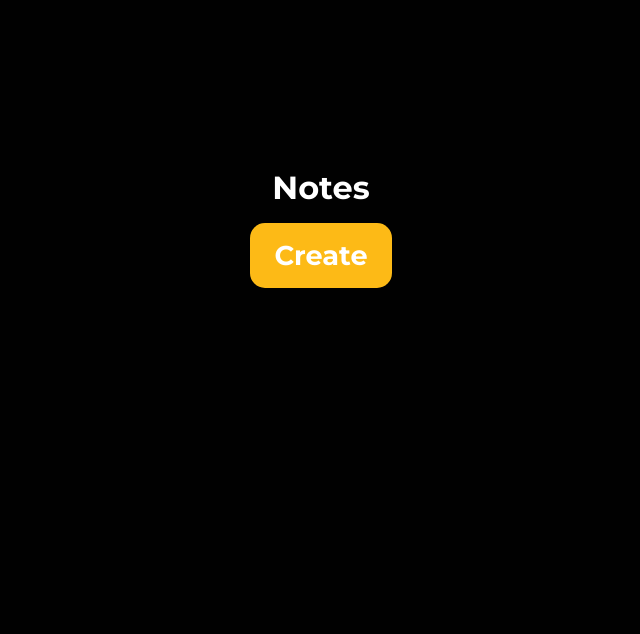
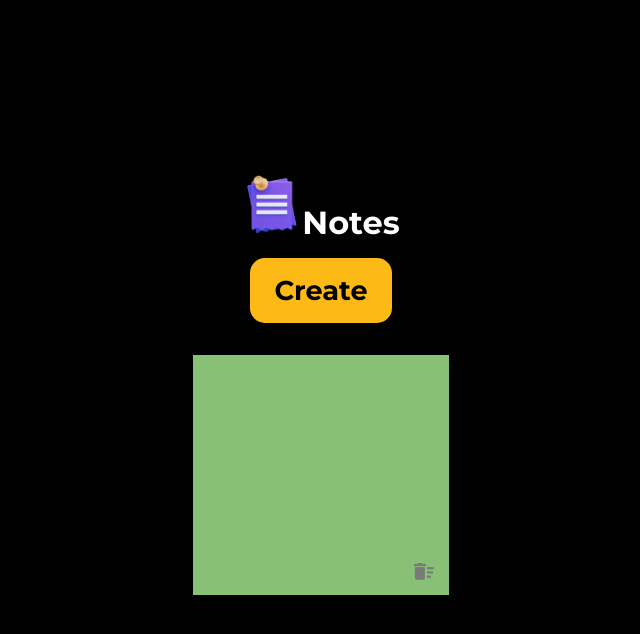
Before and after one commit to kshitijk4poor/javascript30, a plain HTML site: page notes app/index.html in a window 1280 px wide. Both pictures are taken after a click on the button "Create". Shown: the whole page, without its empty margins (319-959 px from the left). Drawn offline with Linux system fonts and the light colour scheme.

Commit message:
need to fix localstorage issue

```diff
--- a/notes app/index.html
+++ b/notes app/index.html
@@ -10,17 +10,15 @@
     </head>
     <body>
         <div class="container">
-            <h1>Notes</h1>
-        <button onclick="notes()">Create</button>
+            <h1><img src="img/notes.png">Notes</h1>
+        <button class="btn">Create</button>
             <div class="notes-container">
-                <p contenteditable="true" class="input-box"></p>
+                <!-- <p contenteditable="true" class="input-box">
+                    <img src="img/delete.png">
+                </p> -->
             </div>
         </div>
-        <script>
-            function notes(){
-                document.getElementById("input-box").style.padding='1rem';
-            }
-        </script>
+        <script src="notes.js" async defer></script>
 
     </body>
 </html>
--- /dev/null
+++ b/notes app/notes.js
@@ -0,0 +1,33 @@
+const notesContainer = document.querySelector(".notes-container");
+const createBtn = document.querySelector(".btn");
+let notes = document.querySelector(".input-box");
+
+createBtn.addEventListener("click",()=>{
+    let inputBox = document.createElement("p");
+    let img = document.createElement("img");
+    inputBox.className="input-box";
+    inputBox.setAttribute("contenteditable","true");
+    img.src="img/delete.png";
+    notesContainer.appendChild(inputBox).appendChild(img);
+})
+notesContainer.addEventListener("click", function(e){
+    if(e.target.tagName === "IMG"){
+        e.target.parentElement.remove();
+        updateStorage();
+    }
+    else if (e.target.tagName === "P"){
+        notes = document.querySelectorAll(".input-box");
+        notes.forEach(element => {
+            element.onekeyup = function (){
+                updateStorage();
+            }
+        });
+    }
+})
+function updateStorage(){
+    localStorage.setItem("notes", notesContainer.innerHTML)
+}
+function showNotes(){
+    notesContainer.innerHTML = localStorage.getItem("notes");
+}
+showNotes();
--- a/notes app/style.css
+++ b/notes app/style.css
@@ -17,10 +17,13 @@
 h1{
     color: white;
 }
+h1 img{
+    height: 60px;
+}
 button{
     border: none;
     outline: none;
-    color: white;
+    color: black;
     background: #FDBA16;
     cursor: pointer;
     border-radius: 15px;
@@ -35,11 +38,25 @@ p {
 .input-box{
     position: relative;
     width: 100%;
+    min-width: 20vw;
     max-width: 40vw;
-    min-height: 35vh;
+    min-height: 30vh;
     background: #88C176;
-    color:white;
+    color:black;
     outline: none;
-    padding:0rem;
+    padding:1rem;
     margin: 2rem 0;
 }
+.input-box img{
+    position: absolute;
+    width: 20px;
+    bottom: 15px;
+    right: 15px;
+    background-color:#88C176;
+    cursor: pointer;
+    user-select: none;
+    -moz-user-select: none;
+    -khtml-user-select: none;
+    -webkit-user-select: none;
+    -o-user-select: none;
+}
```
Also changed, not shown: notes app/img/delete.png (added), notes app/img/notes.png (added).
